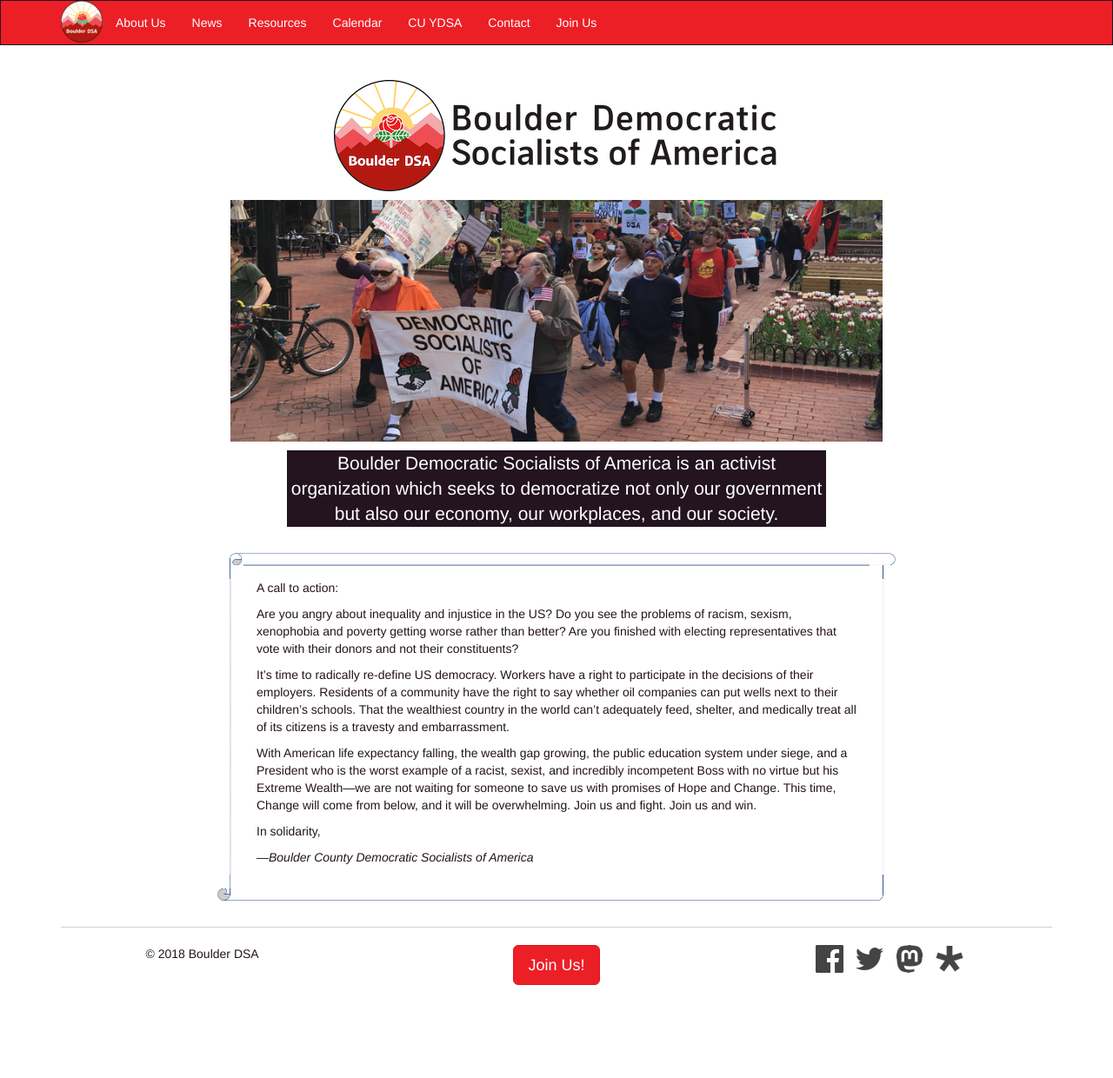
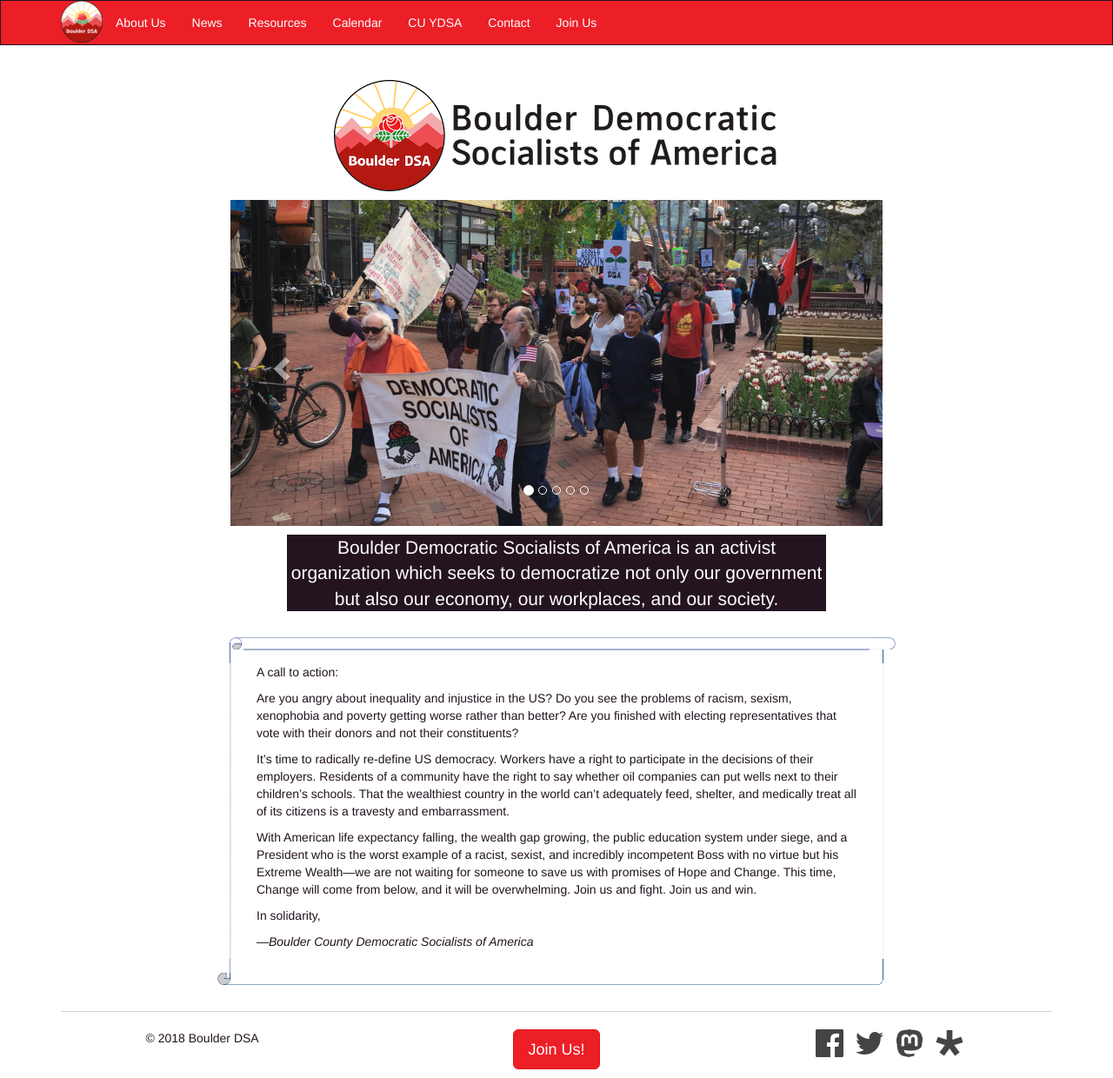
Before and after one commit to boulderdsa/boulderdsa.github.io, a Jekyll site: the page built from index.md, in a window 1280 px wide. Shown: the whole page at 87% size. Built offline with Jekyll 4.4.1, drawn with Linux system fonts in a browser that asks for light colours; before the commit the page ends 1143 px from its top, so only the background shows below that.

Commit message:
Add carousel to main page.
Currently has HTML rammed in index.md—need to switch it out to a separate include.

```diff
--- a/index.md
+++ b/index.md
@@ -1,9 +1,40 @@
 ---
 title: Boulder DSA
 display-title: "<img src=\"/images/logos/letterhead.png\" srcset=\"/images/logos/letterhead@2x.png 2x\" alt=\"Boulder Democratic Socialists of America\" class=\"img-responsive center-block\">"
+
+carousel:
+  - mayday-2017.jpg
+  - mayday-2018-2.jpg
+  - mayday-2018.jpg
+  - sign-making.jpg
+  - teachers-march.jpg
 ---
 
-![Boulder DSA marching on Pearl Street](/images/DSA_march.png){:.img-responsive .center-block width="100%"}
+<div id="main-carousel" class="carousel slide" data-ride="carousel" data-interval="5000">
+  <!-- Indicators -->
+  <ol class="carousel-indicators">
+	{% for image in page.carousel %}
+    <li data-target="#main-carousel" data-slide-to="{{ forloop.index0 }}"{% if forloop.first %} class="active"{% endif %}></li>
+    {% endfor %}
+  </ol>
+
+  <!-- Wrapper for slides -->
+  <div class="carousel-inner">
+	{% for image in page.carousel %}
+    <div class="item{% if forloop.first %} active{% endif %}">
+      <img src="/images/main-carousel/{{ image }}" alt="Pictures of the Boulder DSA">
+    </div>
+    {% endfor %}
+  </div>
+
+  <!-- Controls -->
+  <a class="left carousel-control" href="#main-carousel" role="button" data-slide="prev">
+    <span class="glyphicon glyphicon-chevron-left"></span>
+  </a>
+  <a class="right carousel-control" href="#main-carousel" role="button" data-slide="next">
+    <span class="glyphicon glyphicon-chevron-right"></span>
+  </a>
+</div> <!-- Carousel -->
 
 <div markdown="1" class="row">
 <div markdown="1" class="col-md-10 col-md-offset-1">
```
Also changed, not shown: images/DSA_march.png (deleted), images/main-carousel/mayday-2017.jpg (added), images/main-carousel/mayday-2018-2.jpg (added), images/main-carousel/mayday-2018.jpg (added), images/main-carousel/sign-making.jpg (added), images/main-carousel/teachers-march.jpg (added).
